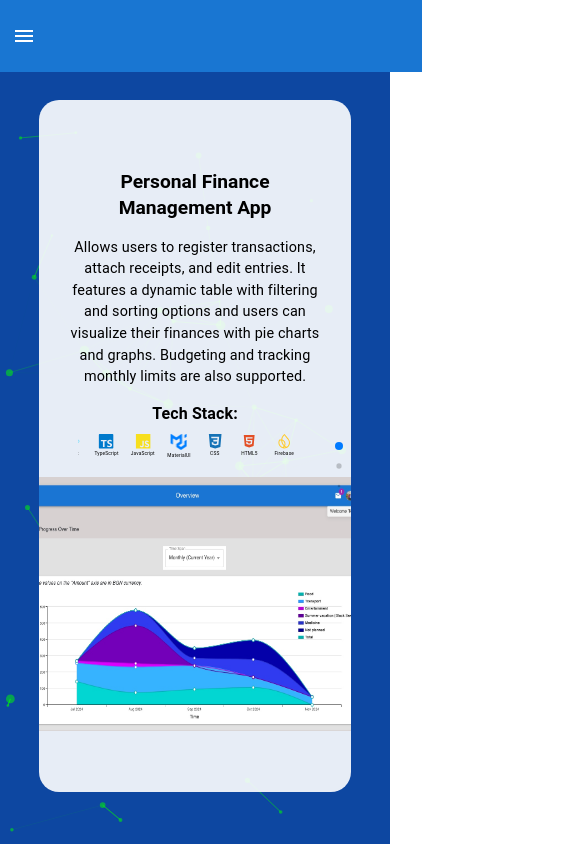
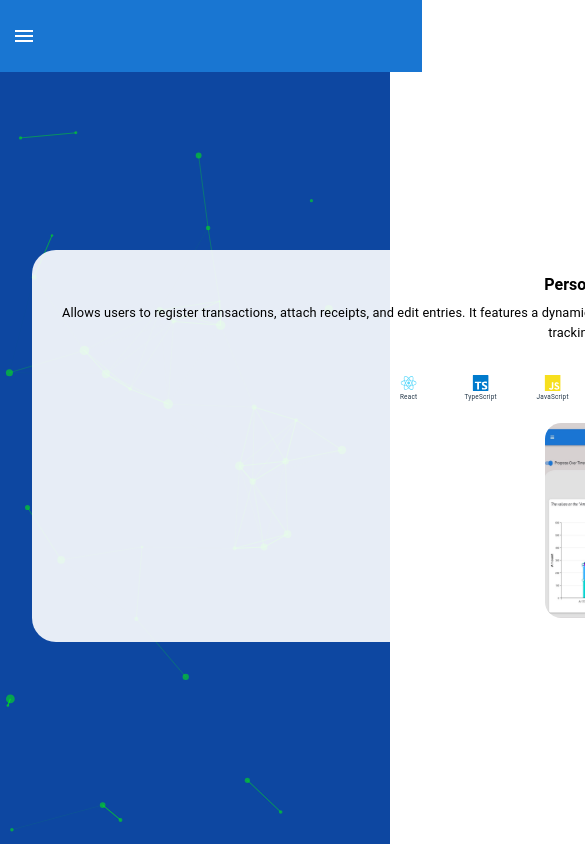
Before and after one commit to todor-savov/personal-portfolio, a React (Vite) app in the folder personal-portfolio/: page /projects in a window 390 px wide. Shown: the top 844 px of the page, 585 px wide, since content can reach past the window. Built offline with nearby package versions, Linux system fonts and the light colour scheme.

Commit message:
Restructure the CSS code in Projects.css to follow the mobile first approach in terms of responsiveness

```diff
--- a/personal-portfolio/src/components/Projects/Projects.css
+++ b/personal-portfolio/src/components/Projects/Projects.css
@@ -1,58 +1,91 @@
 .swiper-container {
   display: flex;
-  max-width: 70vw;
-  width: 100%;
-  height: 80vh;
+  background-color: rgba(255, 255, 255, 0.9);
+  border-radius: 1.5rem;
+  padding: 1rem;
 }
 
 .swiper-slide {
   display: flex;
   flex-direction: column;
-  justify-content: center;
   box-sizing: border-box;
-  border-radius: 20px;
-  background-color: rgba(255, 255, 255, 0.9);
-  padding: 1.5rem;
-  gap: 0.3rem;
+  padding: 0.5rem;
+  gap: 1rem;
+}
+
+.swiper-slide:hover {
+  cursor: pointer;
 }
 
 .text-container {
   display: flex;
   flex-direction: column;
-  padding: 1.5rem;
+  gap: 0.5rem;
 }
 
 .text-container h5 {
-  font-size: 1.4rem;
+  font-size: 1rem;
   font-weight: bold;
-  margin-bottom: 1.2rem;
   color: black;
 }
 
 .text-container p {
-  margin-bottom: 1rem;
+  font-size: 0.8rem;
   color: black;
 }
 
 .text-container h6 {
-  font-size: 1.1rem;
+  font-size: 0.7rem;
   font-weight: bold;
-  margin-bottom: 0.7rem;
   color: black;
 }
 
+.tech-stack {
+  display: flex;
+  justify-content: center;
+  width: 95%;
+  overflow: hidden;
+  gap: 0.5rem;
+}
+
+.tech-item {
+  display: flex;
+  flex-direction: column;
+  align-items: center;
+  width: 4rem;
+  height: 2rem;
+  animation: loop 2s linear infinite;
+  gap: 0.1rem;
+}
+
+@keyframes loop {
+  0% {
+    transform: translateX(0);
+  }
+  100% {
+    transform: translateX(-100%);
+  }
+}
+
+.tech-item span {
+  font-size: 0.4rem;
+}
+
+.tech-icons {
+  width: 1rem;
+  height: 1rem;
+}
+
 .image-container {
+  position: relative;
   display: flex;
-  position: relative;
-  padding: 0.5rem;
   justify-content: center;
-  align-items: center;
 }
 
 .image-container img {
-  width: 90vh;
-  height: 50vh;
-  border-radius: 10px;
+  width: 65vw;
+  height: 50vw;
+  border-radius: 1rem;
   transition: filter 0.3s ease, transform 0.3s ease;
 }
 
@@ -72,9 +105,13 @@
     transition: opacity 0.3s ease;
 }
 
+.image-container:hover .buttons-container {
+  opacity: 1;
+}
+
 .buttons-container a {
     display: inline-flex;
-  background-color: rgba(0, 0, 0, 0.7);
+    background-color: rgba(0, 0, 0, 0.6);
     padding: 12px;
     border-radius: 50%;
     cursor: pointer;
@@ -82,41 +119,127 @@
 }
 
 .buttons-container a:hover {
-  transform: scale(1.1);
+  transform: scale(1.2);
 }
 
-.image-container:hover .buttons-container {
-  opacity: 1;
+@media (min-width: 481px) and (max-width: 768px) {
+  .swiper-slide {
+    gap: 1.5rem;
+  }
+
+  .text-container {
+    gap: 1rem;
+  }
+
+  .text-container h5 {
+    font-size: 1.5rem;
+  }
+
+  .text-container p {
+    font-size: 1rem;
+  }
+
+  .text-container h6 {
+    font-size: 0.9rem;
   }
 
   .tech-stack {
-  display: flex;
-  justify-content: center;
-  margin: 0 auto;
-  overflow: hidden;
-  max-width: 90%;
-  width: 100%;
-  gap: 20px;
+    gap: 1rem;
   }
 
   .tech-item {
-  display: flex;
-  flex-direction: column;
-  gap: 0.1rem;
-  align-items: center;
-  animation: loop 2s linear infinite;
-  width: 8rem;
+    width: 6rem;
     height: 3rem;
-  color: black;
   }
 
-@keyframes loop {
-  0% {
-    transform: translateX(0);
+  .tech-item span {
+    font-size: 0.6rem;
   }
-  100% {
-    transform: translateX(-100%);
+
+  .tech-icons {
+    width: 1.5rem;
+    height: 1.5rem;
   }
+
+  .image-container img {
+    width: 70vw;
+    height: 55vw;
+  }
+}
+
+@media (min-width: 769px) and (max-width: 1024px) {
+  .swiper-slide {
+    gap: 2rem;
+  }
+
+  .text-container {
+    gap: 1.5rem;
+  }
+
+  .text-container h5 {
+    font-size: 2rem;
+  }
+
+  .text-container p {
+    font-size: 1.3rem;
+  }
+
+  .text-container h6 {
+    font-size: 1.3rem;
+  }
+
+  .tech-stack {
+    gap: 1.5rem;
+  }
+
+  .tech-item {
+    width: 8rem;
+    height: 4rem;
+  }
+
+  .tech-item span {
+    font-size: 0.8rem;
+  }
+
+  .tech-icons {
+    width: 2.3rem;
+    height: 2.3rem;
+  }
+
+  .image-container img {
+    width: 75vw;
+    height: 60vw;
+  }
+}
+
+@media (min-width: 1025px) {
+  .text-container {
+    gap: 1.5rem;
+  }
+
+  .text-container h5 {
+    font-size: 1.8rem;
+  }
+
+  .text-container p {
+    font-size: 1.4rem;
+  }
+
+  .text-container h6 {
+    font-size: 1.2rem;
+  }
+
+  .tech-stack {
+    gap: 1rem;
+  }
+
+  .tech-item {
+    width: 8rem;
+    height: 4rem;
+  }
+
+  .tech-item span {
+    font-size: 1rem;
   }
 
   .tech-icons {
@@ -124,111 +247,8 @@
     height: 2rem;
   }
 
-@media (min-width: 481px) and (max-width: 768px) {
-  .swiper-container {
-    max-width: 80vw;
-    height: 85vh;
-  }
-
-  .swiper-slide {
-    gap: 1rem;
-  }
-
-  .tech-stack {
-    max-width: 90%;
-    gap: 25px;
-  }
-
-  .tech-item {
-    width: 5rem;
-    height: 2rem;
-  }
-
-  .tech-item span {
-    font-size: 0.5rem;
-  }
-
-  .tech-icons {
-    width: 1rem;
-    height: 1rem;
-  }
-
   .image-container img {
-    width: 100%;
-  }
-
-  .buttons-container {
-    gap: 12px;
-  }
-
-  .buttons-container a {
-    padding: 10px;
+    width: 40vw;
+    height: 25vw;
   }
 }
-
-@media (max-width: 480px) {
-  .swiper-container {
-    max-width: 80vw;
-    height: 82vh;
-  }
-
-  .swiper-slide {
-    padding: 0.8rem;
-    gap: 0.1rem;
-  }
-
-  .text-container {
-    padding: 0.8rem;
-  }
-
-  .text-container h5 {
-    font-size: 1.2rem;
-    margin-bottom: 1rem;
-  }
-
-  .text-container p {
-    font-size: 0.9rem;
-    margin-bottom: 0.8rem;
-  }
-
-  .text-container h6 {
-    font-size: 1rem;
-    margin-bottom: 0.5rem;
-  }
-
-  .tech-stack {
-    max-width: 90%;
-    gap: 12px;
-  }
-
-  .tech-item {
-    width: 3rem;
-    height: 1.5rem;
-  }
-
-  .tech-item span {
-    font-size: 0.3rem;
-  }
-
-  .tech-icons {
-    width: 1rem;
-    height: 1rem;
-  }
-
-  .image-container {
-    padding: 0.3rem;
-  }
-
-  .image-container img {
-    width: 40vh;
-    height: 30vh;
-  }
-
-  .buttons-container {
-    gap: 8px;
-  }
-
-  .buttons-container a {
-    padding: 8px;
-  }
-}
--- a/personal-portfolio/src/components/Projects/Projects.tsx
+++ b/personal-portfolio/src/components/Projects/Projects.tsx
@@ -52,7 +52,7 @@ const Projects = () => {
       viewport={{ once: true }} transition={{ duration: 3 }}
       style={{ position: 'relative', zIndex: 1 }}
     >
-      <Swiper direction='vertical' className="swiper-container"
+      <Swiper direction='horizontal' className="swiper-container"
               modules={[Autoplay, Pagination, Navigation]}
               autoplay={{ delay: 15000, disableOnInteraction: false, pauseOnMouseEnter: true }}
               spaceBetween={30} slidesPerView={1}
```
Lines whose indentation alone changed are shown as unchanged.
